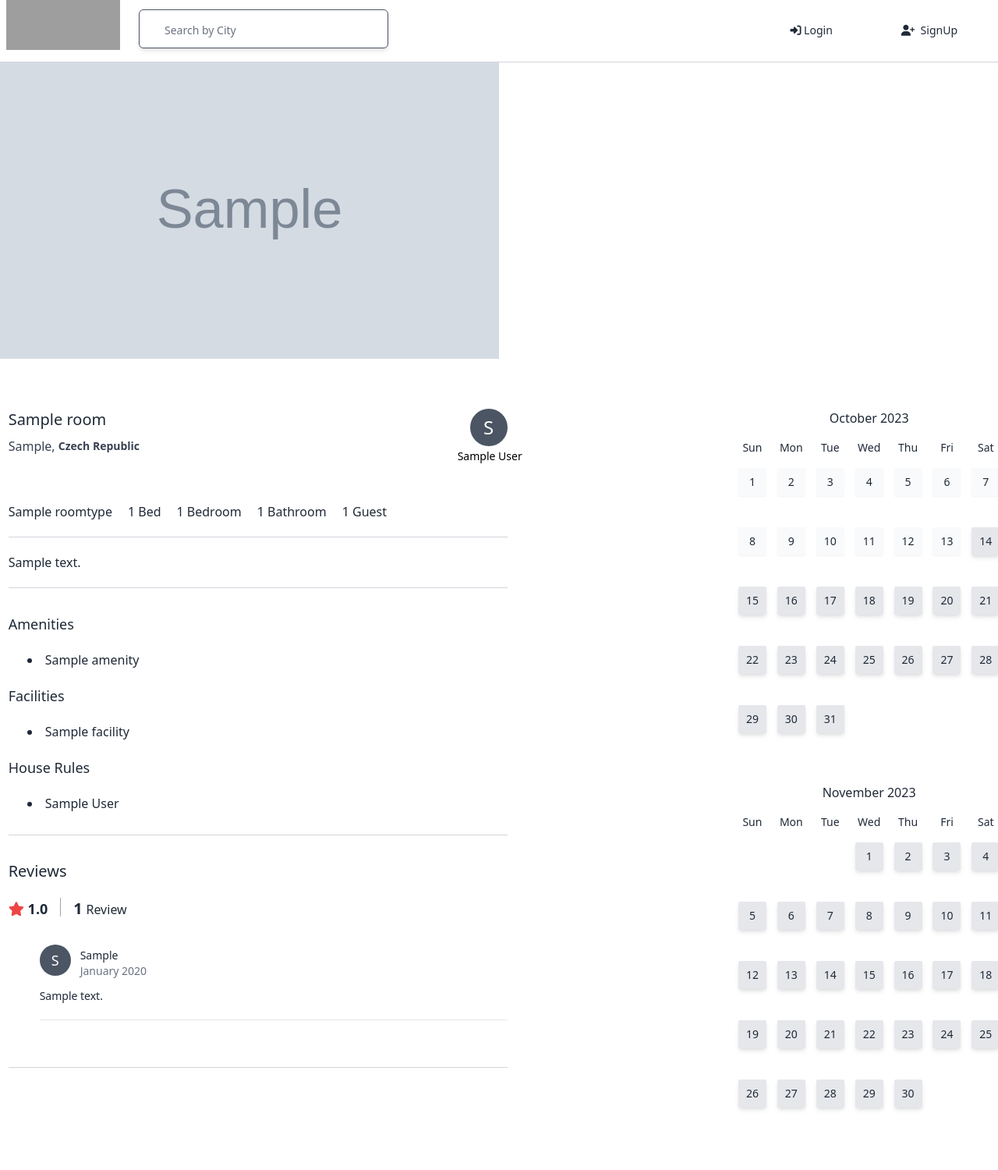
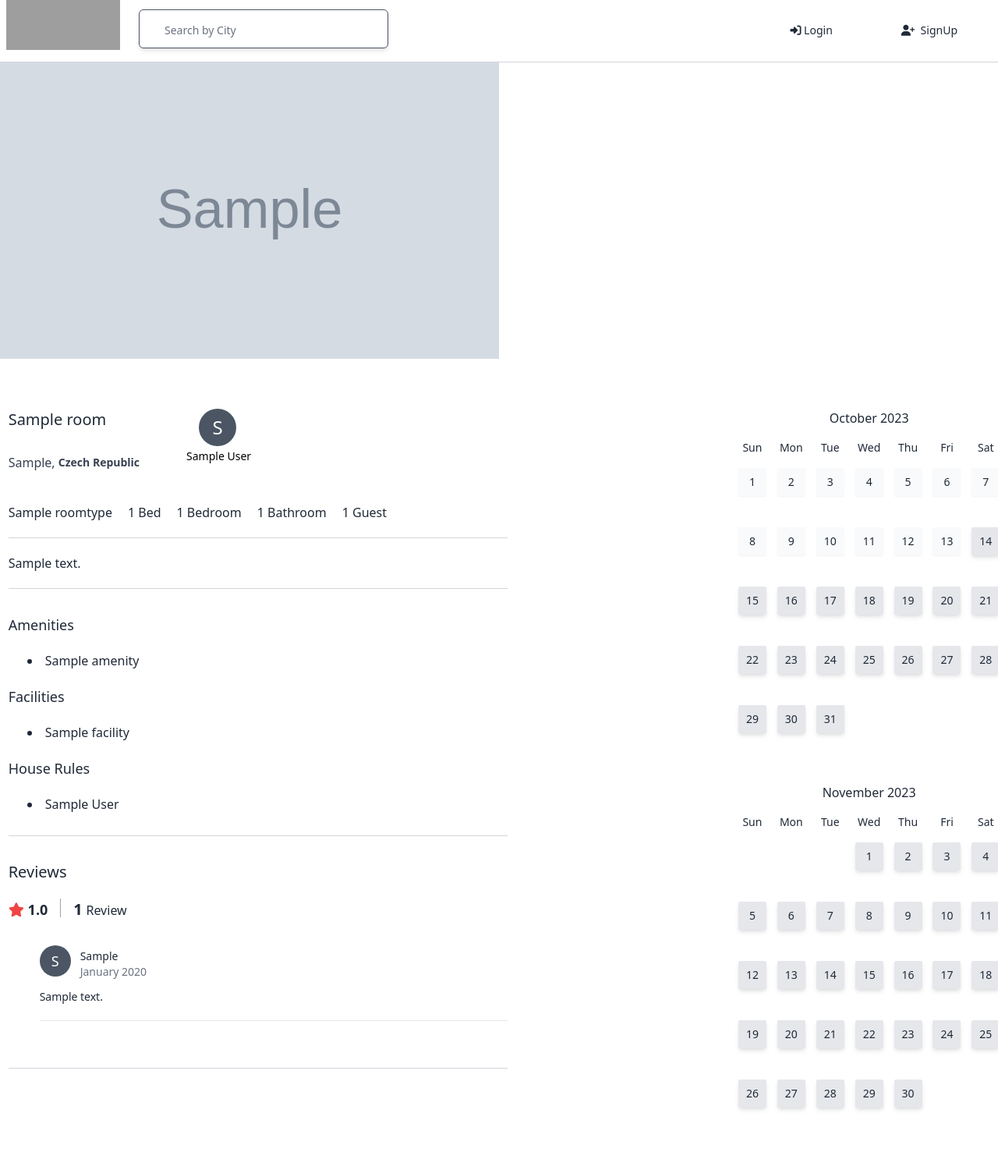
Before and after one commit to Pravin-Kumar-21/Airbnb_Clone_Latest, a Django app: page /rooms/1 in a window 1280 px wide. Shown: the top 1500 px of the page at 78% size. Run offline with Django 4.2, Linux system fonts and the light colour scheme; tables that the repository leaves empty hold one stand-in row (values such as "Sample post"); grey boxes marked "Sample" are stand-in pictures; style sheets or scripts are compiled from the project's sources; some libraries are stand-ins or nearby versions; grey boxes are pictures that could not be loaded.

Commit message:
Room name and user and favs display fix

```diff
--- a/templates/rooms/room_detail.html
+++ b/templates/rooms/room_detail.html
@@ -18,27 +18,30 @@
 
     <div class="container mx-auto flex justify-around pb-56" >
     <div class="w-1/2">
-            <div class="flex justify-between">
+        <div class="flex flex-row">
+            <div class="flex flex-col">
                 <div class="mb-5">
-                    <h4 class="text-xl font-normal mb-px">{{room.name}}
-
-                        {% if user.is_authenticated %}
-                            {% user_fav room as user_fav_boolean %}
-                            {% if user_fav_boolean %}
-                                <a class="bg-gray-200 w-9 py-2 rounded-md px-2 font-light hover:shadow-md mx-4 text-sm" href="{% url 'lists:toggle_room' room.pk %}?action=remove" >Remove From Favourites</a>
-                            {% else %}
-                                <a href="{% url 'lists:toggle_room' room.pk  %}?action=add" class="bg-gray-200 w-9 py-2  hover:bg-yellow-300 rounded-md px-2 font-light hover:shadow-md mx-4 text-sm">Add To Favourites
-                                </a>
-                            {% endif %}
-                        {% endif %}
-                    </h4>
+                    <h4 class="text-xl font-normal mb-px">{{room.name}}</h4>
+                </div>
                 <div class="flex flex-row my-2">
                     <span class="text-gray-700 font-light" >{{room.city}},&nbsp;</span>
                     <span class="text-gray-700  my-auto text-sm font-semibold" >{{room.country.name}}</span>
                 </div>
             </div>
-                <div>
-                <a class="-mr-72" href="{{room.host.get_absolute_url}}">
+            <div class="flex flex-row  ml-5">
+                <div class="flex flex-col mb-10 ">
+                    {% if user.is_authenticated %}
+                        {% user_fav room as user_fav_boolean %}
+                        {% if user_fav_boolean %}
+                            <a class="bg-gray-200 w-44 py-2 rounded-md px-2 font-light hover:shadow-md text-center  text-sm" href="{% url 'lists:toggle_room' room.pk %}?action=remove" >Remove From Favourites</a>
+                        {% else %}
+                            <a href="{% url 'lists:toggle_room' room.pk  %}?action=add" class="bg-gray-200 w-44 py-2 text-center  hover:bg-yellow-300 rounded-md px-2 font-light hover:shadow-md mx-4 text-sm">Add To Favourites
+                            </a>
+                        {% endif %}
+                    {% endif %}
+                </div>
+                <div class="ml-10">
+                    <a class="" href="{{room.host.get_absolute_url}}">
                         {% if user_obj.avatar %}
                         <div class="h-12 w-12 bg-cover rounded-full pl-4" style="background-image: url({{user_obj.avatar.url}});"></div>
                         {% else %}
@@ -48,6 +51,7 @@
                             </div>
                             <span class="w-full font-extralight mt-3 text-center text-sm text-black">{{room.host.first_name}}&nbsp;{{room.host.last_name}}</span>
                     </a>
+                </div>
             </div>
         </div>
             <div class="flex mt-8 pb-5 border-b border-gray-300 text-base ">
```
Lines whose indentation alone changed are shown as unchanged.
